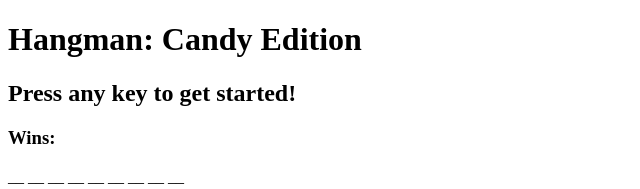
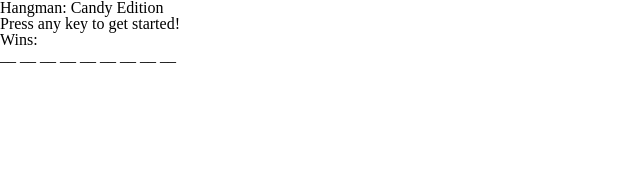
Before and after one commit to jenmaz12/Word-Guess-Game, a plain HTML site: page index.html in a window 1280 px wide. Shown: the whole page, without its empty margins (0-640 px from the left). Drawn offline with Linux system fonts and the light colour scheme.

Commit message:
reset css

```diff
--- a/assets/css/reset.css
+++ b/assets/css/reset.css
@@ -0,0 +1,48 @@
+/* http://meyerweb.com/eric/tools/css/reset/
+   v2.0 | 20110126
+   License: none (public domain)
+*/
+
+html, body, div, span, applet, object, iframe,
+h1, h2, h3, h4, h5, h6, p, blockquote, pre,
+a, abbr, acronym, address, big, cite, code,
+del, dfn, em, img, ins, kbd, q, s, samp,
+small, strike, strong, sub, sup, tt, var,
+b, u, i, center,
+dl, dt, dd, ol, ul, li,
+fieldset, form, label, legend,
+table, caption, tbody, tfoot, thead, tr, th, td,
+article, aside, canvas, details, embed,
+figure, figcaption, footer, header, hgroup,
+menu, nav, output, ruby, section, summary,
+time, mark, audio, video {
+	margin: 0;
+	padding: 0;
+	border: 0;
+	font-size: 100%;
+	font: inherit;
+	vertical-align: baseline;
+}
+/* HTML5 display-role reset for older browsers */
+article, aside, details, figcaption, figure,
+footer, header, hgroup, menu, nav, section {
+	display: block;
+}
+body {
+	line-height: 1;
+}
+ol, ul {
+	list-style: none;
+}
+blockquote, q {
+	quotes: none;
+}
+blockquote:before, blockquote:after,
+q:before, q:after {
+	content: '';
+	content: none;
+}
+table {
+	border-collapse: collapse;
+	border-spacing: 0;
+}
--- a/assets/javascript/game.js
+++ b/assets/javascript/game.js
@@ -18,6 +18,8 @@ document.onkeyup = function (event) {
     var foundinword = computerWord.search(userGuess);
     var userGuess = event.key.toLowerCase();
 }
+
+// Boolean variable for whether or not the userGuess is in the computer word; starts as false
 var inWord = false;
 
 for (var i=0; i < computerWord.length; i++) {
--- a/index.html
+++ b/index.html
@@ -5,6 +5,7 @@
     <meta http-equiv="X-UA-Compatible" content="IE=edge">
     <title>Hangman: Candy Edition</title>
     <meta name="viewport" content="width=device-width, initial-scale=1">
+    <link rel="stylesheet" type="text/css" media="screen" href="assets/css/reset.css"/>
     <link rel="stylesheet" type="text/css" media="screen" href="assets/css/style.css" />
     <script src="assets/javascript/game.js"></script>
 </head>
```
